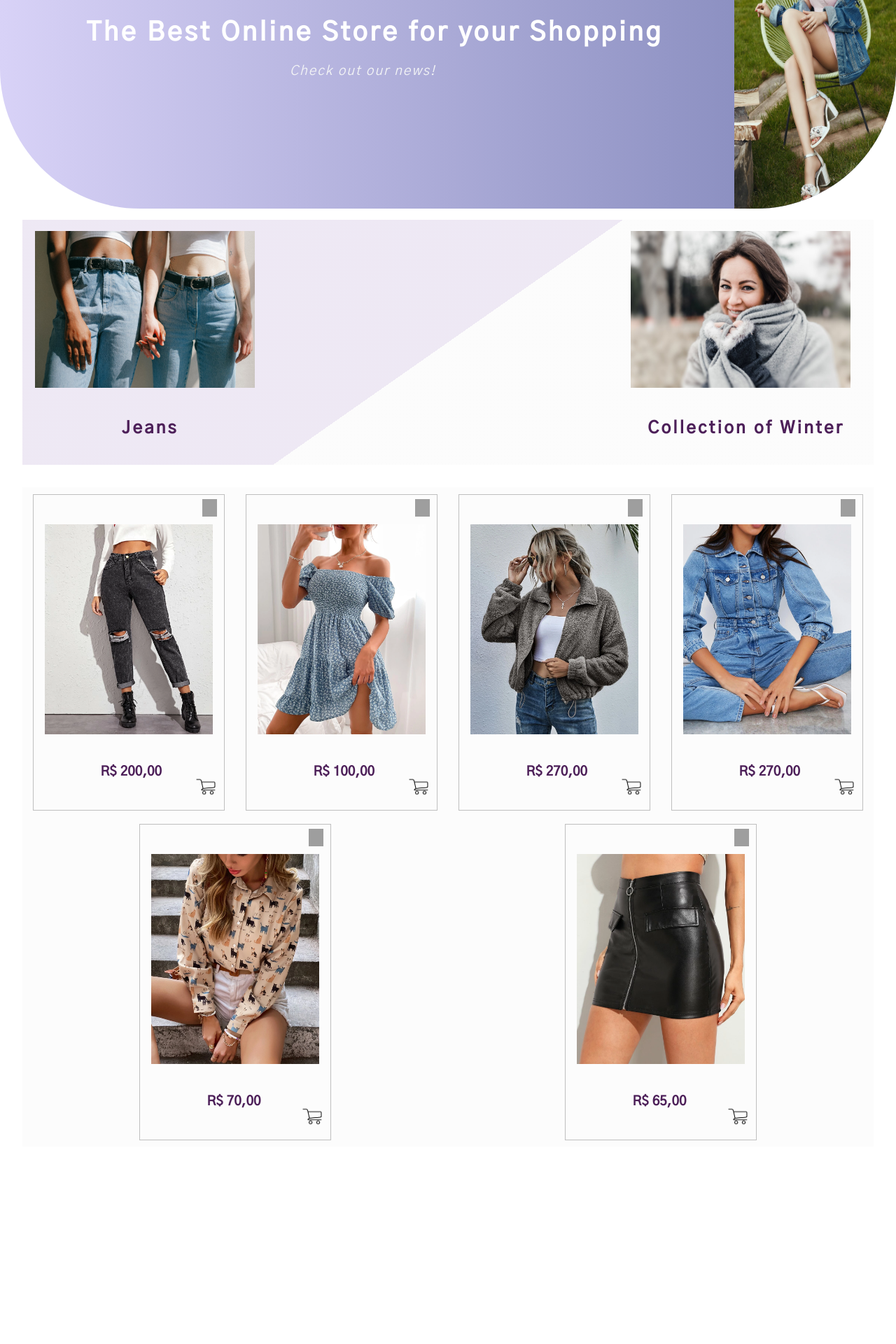
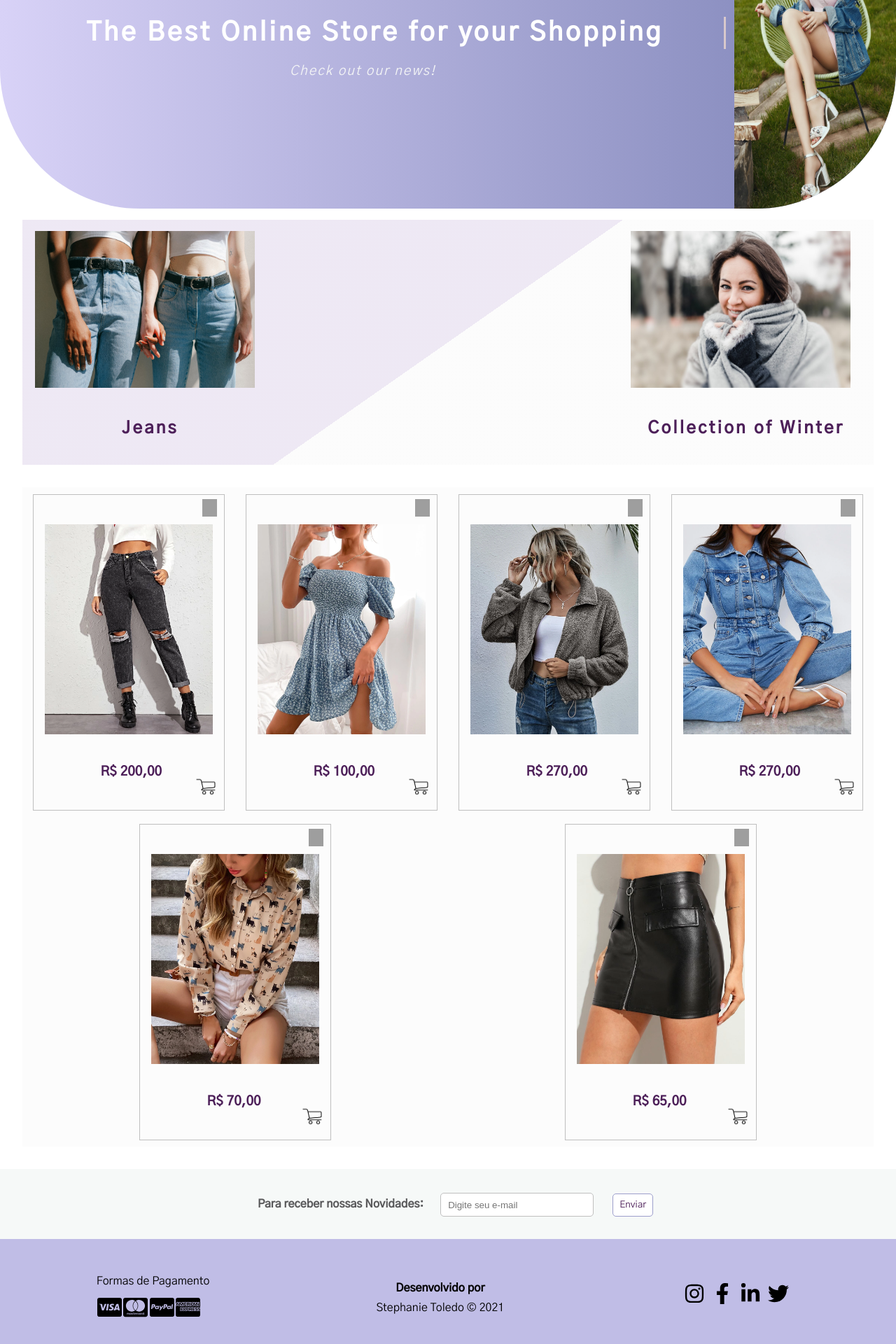
Before and after one commit to StephanieToledo/vestiti-web, a React (Create React App) app: page / in a window 1280 px wide. Shown: the part 216-2136 px from the top of the page at 70% size. Before the commit the page ends 1886 px from the top, so only its background shows below. Built offline with nearby package versions, Linux system fonts and the light colour scheme; grey boxes are pictures that could not be loaded.

Commit message:
fea: finishing layout

```diff
--- a/package.json
+++ b/package.json
@@ -6,8 +6,10 @@
     "@testing-library/jest-dom": "^5.12.0",
     "@testing-library/react": "^11.2.7",
     "@testing-library/user-event": "^12.8.3",
+    "font-awesome": "^4.7.0",
     "react": "^17.0.2",
     "react-dom": "^17.0.2",
+    "react-icons": "^4.2.0",
     "react-scripts": "4.0.3",
     "styled-components": "^5.3.0",
     "web-vitals": "^1.1.2"
--- a/src/components/Feed/index.js
+++ /dev/null
@@ -1,25 +0,0 @@
-import {
-  Container,
-  ContainerHome,
-  ContainerImage,
-  ContainerFeed
-} from './style';
-import ImageHome from '../../assets/images/home-2.jpg';
-
-function Feed() {
-  return (
-    <Container>
-      <ContainerFeed>
-        <ContainerHome>
-          <h1>The Best Online Store for your Shopping</h1>
-          <span><i>Check out our news!</i></span>
-        </ContainerHome>
-        <ContainerImage>
-          <img src={ImageHome} alt="Moda"/>
-        </ContainerImage>
-      </ContainerFeed>
-    </Container>
-  )
-}
-
-export default Feed;
--- a/src/components/Feed/style.js
+++ /dev/null
@@ -1,67 +0,0 @@
-import styled from 'styled-components';
-
-export const Container = styled.div`
-  width: 100%;
-  height: 450px;
-  display: flex;
-  justify-content: center;
-  align-items: center;
-`;
-
-export const ContainerFeed = styled.div`
-  width: 100%;
-  height: inherit;
-  display: flex;
-  justify-content: center;
-  margin-top: 8em;
-  background-image: linear-gradient(to right, rgb(216, 210, 247), rgb(124, 130, 182));
-  border-radius: 0px 0px 200px 200px;
-  color: #252126;
-`;
-
-export const ContainerHome = styled.div`
-  width: inherit;
-  height: 90px;
-  text-align: center;
-  margin-top: 11rem;
-
-  h1 {
-    font-size: 37px;
-    color: #fff;
-    overflow: hidden;
-    border-right: .10em solid orange;
-    white-space: nowrap;
-    margin-bottom: 20px;
-    margin-left: 1em;
-    letter-spacing: .10em;
-    animation:
-      typing 3.5s steps(30, end),
-      blink-caret .5s step-end infinite;
-  }
-
-  @keyframes typing {
-    from { width: 0 }
-    to { width: 100% }
-  }
-
-  @keyframes blink-caret {
-    from, to { border-color: transparent }
-    50% { border-color: #D8C8CB }
-  }
-
-  span {
-    font-size: 19px;
-    color: #F2F3F5;
-    letter-spacing: .10em;
-  }
-`;
-
-export const ContainerImage = styled.div`
-
-  img {
-    width: 95%;
-    height: 100%;
-    float: right;
-    border-radius: 0px 0px 200px 0px;
-  }
-`;
--- /dev/null
+++ b/src/components/Footer/index.js
@@ -0,0 +1,64 @@
+import {
+  Container,
+  Form,
+  Informations,
+  ContentPayment,
+  Developer,
+  Network,
+  ContentNetwork
+ }
+from './style';
+import {
+  FaCcVisa,
+  FaCcMastercard,
+  FaCcPaypal,
+  FaCcAmex,
+  FaInstagram,
+  FaFacebookF,
+  FaLinkedinIn,
+  FaTwitter
+ }
+from "react-icons/fa";
+
+function Footer() {
+  return (
+    <Container>
+      <Form>
+        <form>
+          <h4>Para receber nossas Novidades:</h4>
+          <input type="text" placeholder="Digite seu e-mail" />
+          <button>Enviar</button>
+        </form>
+      </Form>
+      <Informations>
+        <div>
+          <p>Formas de Pagamento</p>
+          <ContentPayment>
+            <FaCcVisa size="35"/>
+            <FaCcMastercard size="35"/>
+            <FaCcPaypal size="35"/>
+            <FaCcAmex size="35"/>
+          </ContentPayment>
+        </div>
+
+        <Developer>
+          <h4 className="title-developer">Desenvolvido por</h4>
+          <p className="developer">Stephanie Toledo © 2021 </p>
+        </Developer>
+
+        <Network>
+          <div>
+            <ContentNetwork>
+              <FaInstagram size="30"/>
+              <FaFacebookF size="30"/>
+              <FaLinkedinIn size="30"/>
+              <FaTwitter size="30"/>
+            </ContentNetwork>
+          </div>
+        </Network>
+      </Informations>
+    </Container>
+  )
+}
+
+export default Footer;
--- /dev/null
+++ b/src/components/Footer/style.js
@@ -0,0 +1,117 @@
+import styled from 'styled-components';
+
+export const Container = styled.div`
+  width: 100%;
+  height: 250px;
+  background-color: #C0BDE6;
+  display: flex;
+  flex-direction: column;
+`;
+
+export const Form = styled.div`
+  width: 100%;
+  height: 100px;
+  display: flex;
+  justify-content: space-around;
+  background-color: #F6F9F8;
+
+  form {
+    width: 40em;
+    height: 45px;
+    display: flex;
+    justify-content: center;
+    margin-top: 1.5em;
+  }
+
+  h4 {
+    width: 300px;
+    height: 30px;
+    margin-left: 3em;
+    margin-top: 1em;
+    color: #59595B;
+  }
+
+  input {
+    width: 17em;
+    height: 2.3em;
+    margin-top: 0.7em;
+    border-radius: 5px;
+    border: 1px solid;
+    border-color: #BFBFBF;
+    outline:none;
+    padding: 1px 10px;
+    margin-right: 2em;
+  }
+
+  button {
+    width: 5em;
+    height: 33px;
+    margin-right: 2em;
+    margin-top: 0.8em;
+    background-color: white;
+    border: 1.4px solid;
+    border-color: #9C9ECC;
+    border-radius: 5px;
+    outline:none;
+    color: #4D2059;
+  }
+
+  button:hover {
+    transition: 0.4s;
+    cursor: pointer;
+    background-color: #9C9ECC;
+    border: none;
+    color: white;
+  }
+`;
+
+export const Informations = styled.div`
+  width: 90%;
+  height: 55%;
+  display: flex;
+  justify-content: space-around;
+  align-items: center;
+  margin-left: auto;
+  margin-right: auto;
+  margin-top: 0.7em;
+`;
+
+export const ContentPayment = styled.div`
+  width: 150px;
+  height: 30px;
+  display: flex;
+  justify-content: space-around;
+  padding-top: 10px;
+`;
+
+export const Developer = styled.div`
+  width: 300px;
+  height: 60px;
+  margin-left: 2em;
+
+  .developer{
+    margin-top: 0.5em;
+    text-align: center;
+  }
+
+  .title-developer{
+    margin-top: 0.6em;
+    text-align: center;
+  }
+`;
+
+export const Network = styled.div`
+  width: 200px;
+  height: 80px;
+  margin-left: 1em;
+`;
+
+export const ContentNetwork = styled.div`
+  width: 150px;
+  height: 30px;
+  display: flex;
+  justify-content: space-between;
+  padding-top: 1.4em;
+  margin-left: 2.2em;
+  cursor: pointer;
+`;
--- a/src/components/Header/index.js
+++ b/src/components/Header/index.js
@@ -1,32 +1,25 @@
 import {
-	ContainerHeader,
-	ContentLogo,
-	Menu
+  Container,
+  ContainerHome,
+  ContainerImage,
+  ContainerFeed
 } from './style';
-import Icon from '../../assets/images/icon.png';
-import Search from '../../assets/images/search.png';
-import Cart from '../../assets/images/cart.png';
-import Favorite from '../../assets/images/favorite-none.png';
+import ImageHome from '../../assets/images/home-2.jpg';
 
 function Header() {
-	return(
-		<ContainerHeader>
-			<ContentLogo>
-				<img src={Icon} alt="Ícone"/>
-			</ContentLogo>
-
-			<Menu>
-				<div>INICIO</div>
-				<div>COMPRAR</div>
-				<div>CONTATO</div>
-				<button className="login">LOGIN</button>
-				<button className="register">CADASTRO</button>
-        <img src={Search} alt="Pesquisa"/>
-        <img src={Favorite} alt="Favoritos"/>
-        <img src={Cart} alt="Carrinho"/>
-			</Menu>
-		</ContainerHeader>
-	)
+  return (
+    <Container>
+      <ContainerFeed>
+        <ContainerHome>
+          <h1>The Best Online Store for your Shopping</h1>
+          <span><i>Check out our news!</i></span>
+        </ContainerHome>
+        <ContainerImage>
+          <img src={ImageHome} alt="Moda"/>
+        </ContainerImage>
+      </ContainerFeed>
+    </Container>
+  )
 }
 
 export default Header;
--- a/src/components/Header/style.js
+++ b/src/components/Header/style.js
@@ -1,84 +1,67 @@
 import styled from 'styled-components';
 
-export const ContainerHeader = styled.div`
+export const Container = styled.div`
   width: 100%;
-  height: 65px;
-  background: radial-gradient(circle, #F5EBFF 10%, rgb(216, 210, 247) 100%);
-  position: absolute;
+  height: 450px;
   display: flex;
-  justify-content: space-between;
+  justify-content: center;
+  align-items: center;
 `;
 
-export const ContentLogo = styled.div`
-  width: 100px;
+export const ContainerFeed = styled.div`
+  width: 100%;
+  height: inherit;
+  display: flex;
+  justify-content: center;
+  margin-top: 8em;
+  background-image: linear-gradient(to right, rgb(216, 210, 247), rgb(124, 130, 182));
+  border-radius: 0px 0px 200px 200px;
+  color: #252126;
+`;
 
-  img {
-    padding-top: 0.6em;
-    width: inherit;
-    margin-left: 30px;
+export const ContainerHome = styled.div`
+  width: inherit;
+  height: 90px;
+  text-align: center;
+  margin-top: 11rem;
+
+  h1 {
+    font-size: 37px;
+    color: #fff;
+    overflow: hidden;
+    border-right: .10em solid orange;
+    white-space: nowrap;
+    margin-bottom: 20px;
+    margin-left: 1em;
+    letter-spacing: .10em;
+    animation:
+      typing 3.5s steps(30, end),
+      blink-caret .5s step-end infinite;
+  }
+
+  @keyframes typing {
+    from { width: 0 }
+    to { width: 100% }
+  }
+
+  @keyframes blink-caret {
+    from, to { border-color: transparent }
+    50% { border-color: #D8C8CB }
+  }
+
+  span {
+    font-size: 19px;
+    color: #F2F3F5;
+    letter-spacing: .10em;
   }
 `;
 
-export const Menu = styled.div`
-  width: 65em;
-  align-items: center;
-  display: flex;
-  justify-content: space-around;
+export const ContainerImage = styled.div`
 
-  div {
-    color: #4D2059;
+  img {
+    width: 95%;
+    height: 100%;
+    float: right;
+    border-radius: 0px 0px 200px 0px;
   }
-
-  div:hover {
-    color: #AA8BE8;
-    cursor: pointer;
-    transition: 0.6s;
-  }
-
-  button {
-    background: #B6B4DF;
-    color: #4D2059;
-    cursor: pointer;
-    padding: 0.5rem;
-    transition: all 0.5s;
-    border-radius: 10px;
-    min-width: 110px;
-    border: none;
-    outline:none;
-
-    &::after {
-      position: absolute;
-      top: 54%;
-      right: 0;
-      bottom: 0;
-      opacity: 0;
-      transform: translate(-50%, -50%);
-    }
-
-    &:hover {
-      background: #E5DDFB;
-      transition: 0.6s;
-      border-radius: 10px;
-      box-shadow: 0px 3px 4px #0000ff61;
-
-      &::after {
-          opacity: 1;
-          transition: 0.6s;
-          color: #ffffff;
-      }
-    }
-}
-
-  .login {
-    background: #EAE2FD;
-   }
-
-   .register {
-    background: #E4DCFB;
-   }
-
-   img {
-     width: 1.5em;
-     cursor: pointer;
-   }
 `;
--- /dev/null
+++ b/src/components/HeaderMenu/index.js
@@ -0,0 +1,32 @@
+import {
+	ContainerHeader,
+	ContentLogo,
+	Menu
+} from './style';
+import Icon from '../../assets/images/icon.png';
+import Search from '../../assets/images/search.png';
+import Cart from '../../assets/images/cart.png';
+import Favorite from '../../assets/images/favorite-none.png';
+
+function HeaderMenu() {
+	return(
+		<ContainerHeader>
+			<ContentLogo>
+				<img src={Icon} alt="Ícone"/>
+			</ContentLogo>
+
+			<Menu>
+				<div>INICIO</div>
+				<div>COMPRAR</div>
+				<div>CONTATO</div>
+				<button className="login">LOGIN</button>
+				<button className="register">CADASTRO</button>
+        <img src={Search} alt="Pesquisa"/>
+        <img src={Favorite} alt="Favoritos"/>
+        <img src={Cart} alt="Carrinho"/>
+			</Menu>
+		</ContainerHeader>
+	)
+}
+
+export default HeaderMenu;
--- /dev/null
+++ b/src/components/HeaderMenu/style.js
@@ -0,0 +1,84 @@
+import styled from 'styled-components';
+
+export const ContainerHeader = styled.div`
+  width: 100%;
+  height: 65px;
+  background: radial-gradient(circle, #F5EBFF 10%, rgb(216, 210, 247) 100%);
+  position: absolute;
+  display: flex;
+  justify-content: space-between;
+`;
+
+export const ContentLogo = styled.div`
+  width: 100px;
+
+  img {
+    padding-top: 0.6em;
+    width: inherit;
+    margin-left: 30px;
+  }
+`;
+
+export const Menu = styled.div`
+  width: 65em;
+  align-items: center;
+  display: flex;
+  justify-content: space-around;
+
+  div {
+    color: #4D2059;
+  }
+
+  div:hover {
+    color: #AA8BE8;
+    cursor: pointer;
+    transition: 0.6s;
+  }
+
+  button {
+    background: #B6B4DF;
+    color: #4D2059;
+    cursor: pointer;
+    padding: 0.5rem;
+    transition: all 0.5s;
+    border-radius: 10px;
+    min-width: 110px;
+    border: none;
+    outline:none;
+
+    &::after {
+      position: absolute;
+      top: 54%;
+      right: 0;
+      bottom: 0;
+      opacity: 0;
+      transform: translate(-50%, -50%);
+    }
+
+    &:hover {
+      background: #E5DDFB;
+      transition: 0.6s;
+      border-radius: 10px;
+      box-shadow: 1px 1px 1px 1px rgba(163,156,254,0.93);
+
+      &::after {
+          opacity: 1;
+          transition: 0.6s;
+          color: #ffffff;
+      }
+    }
+}
+
+  .login {
+    background: #EAE2FD;
+   }
+
+   .register {
+    background: #E4DCFB;
+   }
+
+   img {
+     width: 1.5em;
+     cursor: pointer;
+   }
+`;
--- a/src/pages/Home/index.js
+++ b/src/pages/Home/index.js
@@ -1,16 +1,18 @@
 import { Container } from './style';
-import Feed from '../../components/Feed';
 import Header from '../../components/Header';
+import HeaderMenu from '../../components/HeaderMenu';
 import CardInitial from '../../components/CardInitial';
 import HomeCard from '../../components/HomeCard';
+import Footer from '../../components/Footer';
 
 function HomePage() {
   return (
     <Container>
-      <Header />
-     <Feed />
+      <HeaderMenu />
+     <Header />
      <CardInitial />
      <HomeCard />
+     <Footer />
     </Container>
   )
 }
```
Also changed, not shown: src/components/CardInitial/style.js (+10 -2 lines), 1 other file (tests, documents, lock files or other folders).
